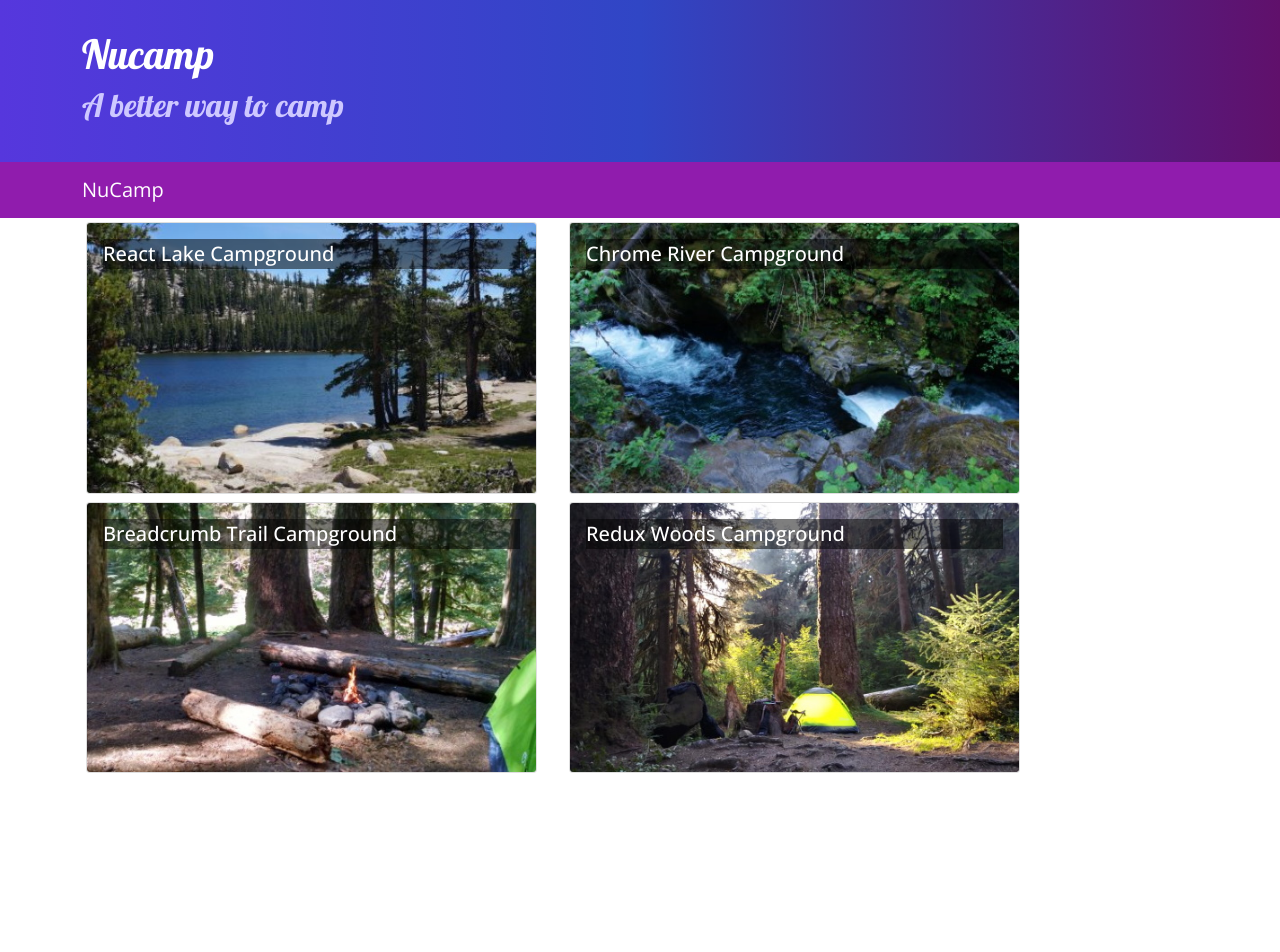
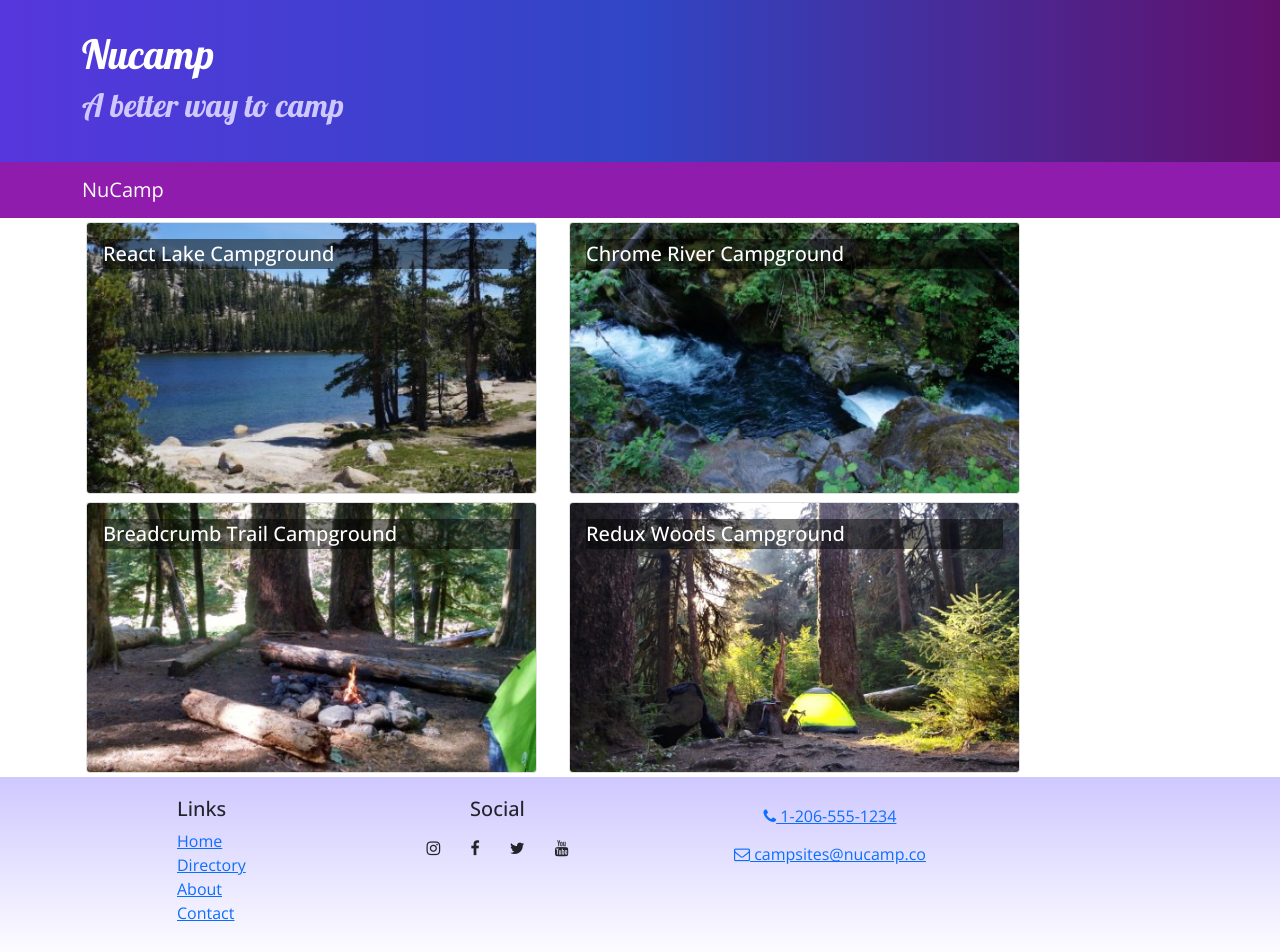
Before and after one commit to sboulom/3-React-NC, a React (Create React App) app in the folder nucampsite/: page / in a window 1280 px wide. Shown: the top 952 px of the page. Before the commit the page ends 800 px from the top, so only its background shows below. Built offline with nearby package versions, Linux system fonts and the light colour scheme.

Commit message:
footer component

```diff
--- /dev/null
+++ b/nucampsite/src/components/footerComponent.js
@@ -0,0 +1,34 @@
+import React from 'react';
+
+function Footer(props) {
+    return (
+        <footer className="site-footer">
+            <div className="container">
+                <div className="row">
+                    <div className="col-4 col-sm-2 offset-1">
+                        <h5>Links</h5>
+                        <ul className="list-unstyled">
+                            <li><a href="#">Home</a></li>
+                            <li><a href="#">Directory</a></li>
+                            <li><a href="#">About</a></li>
+                            <li><a href="#">Contact</a></li>
+                        </ul>
+                    </div>
+                    <div className="col-6 col-sm-3 text-center">
+                        <h5>Social</h5>
+                        <a className="btn btn-social-icon btn-instagram" href="http://instagram.com/"><i className="fa fa-instagram" /></a>{' '}
+                        <a className="btn btn-social-icon btn-facebook" href="http://www.facebook.com/"><i className="fa fa-facebook" /></a>{' '}
+                        <a className="btn btn-social-icon btn-twitter" href="http://twitter.com/"><i className="fa fa-twitter" /></a>{' '}
+                        <a className="btn btn-social-icon btn-google" href="http://youtube.com/"><i className="fa fa-youtube" /></a>
+                    </div>
+                    <div className="col-sm-4 text-center">
+                        <a role="button" className="btn btn-link" href="tel:+12065551234"><i className="fa fa-phone" /> 1-206-555-1234</a><br />
+                        <a role="button" className="btn btn-link" href="mailto:notreal@notreal.co"><i className="fa fa-envelope-o" /> campsites@nucamp.co</a>
+                    </div>
+                </div>
+            </div>
+        </footer>
+    );
+}
+
+export default Footer;
--- a/nucampsite/src/components/mainComponent.js
+++ b/nucampsite/src/components/mainComponent.js
@@ -2,6 +2,7 @@
 import Directory from './directoryComponents';
 import CampsiteInfo from './campsiteInfoComponent';
 import Header from './headerComponent';
+import Footer from './footerComponent'
 import { CAMPSITES } from '../shared/campsites';
 
 class Main extends Component {
@@ -22,6 +23,7 @@
                 <Header />
                 <Directory campsites ={this.state.campsites} onClick={campsiteId => this.onCampsiteSelect(campsiteId)}/>
                 <CampsiteInfo campsite = {this.state.campsites.filter(campsite=> campsite.id === this.state.selectedCampsite)[0]}/>
+                <Footer />
             </div>
         );
     }
```
